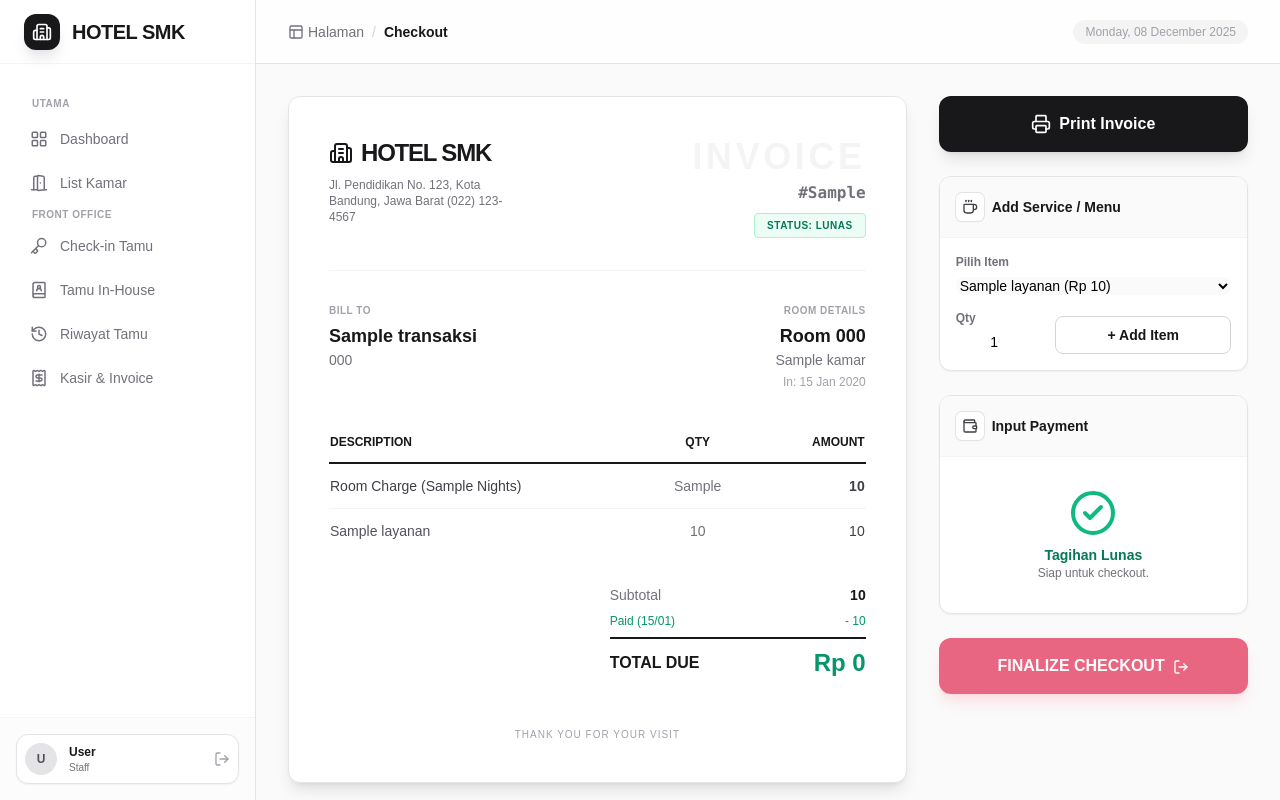
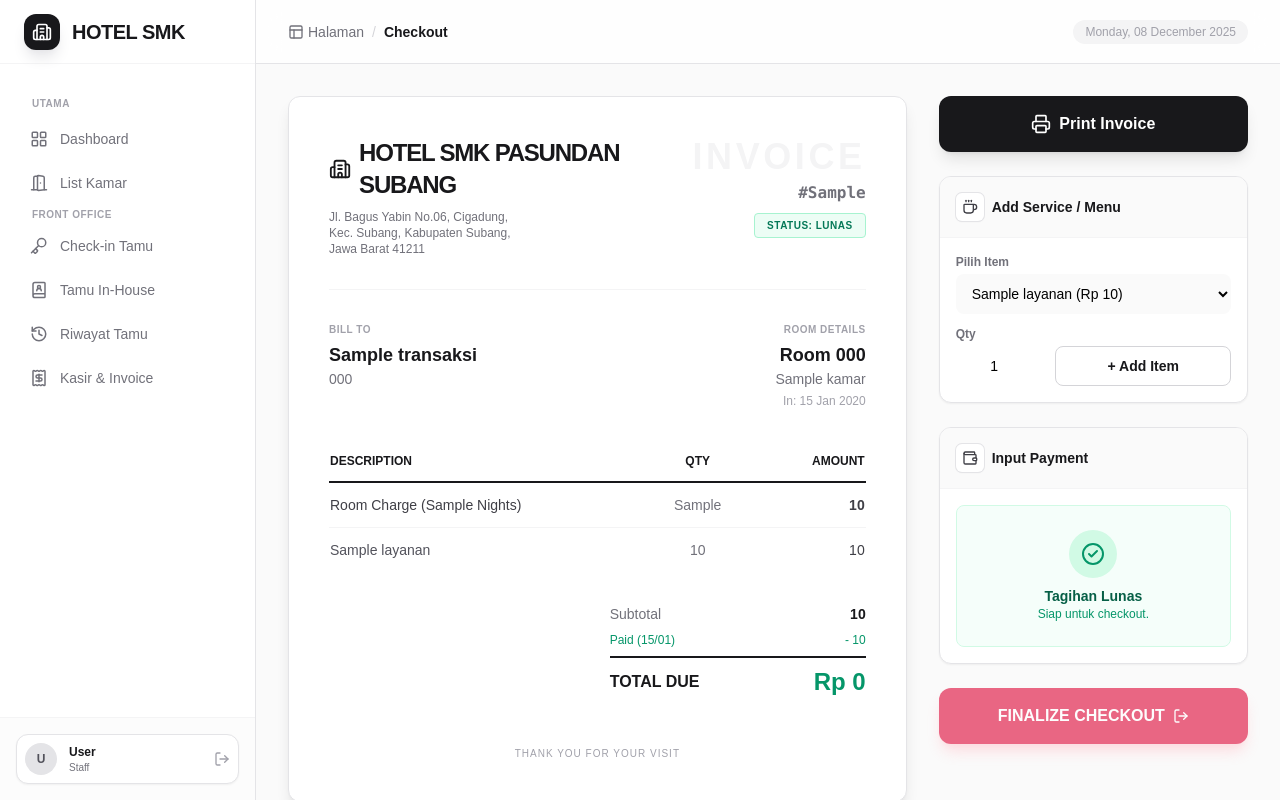
Before and after one commit to SoMyGirl/apps-pasdan-hotel, a PHP site: page /Checkout/payment?id=1 in a window 1280 px wide. Run offline with PHP 8.4, Linux system fonts and the light colour scheme; tables that the repository leaves empty or names only in its code hold one stand-in row (values such as "Sample post"); some libraries are stand-ins or nearby versions.

Commit message:
pengatasan eror saat checkout

```diff
--- a/views/Checkout/payment.php
+++ b/views/Checkout/payment.php
@@ -20,9 +20,9 @@
             <div class="flex justify-between items-start border-b border-zinc-100 pb-8 mb-8">
                 <div>
                     <h1 class="text-2xl font-black text-zinc-900 tracking-tighter uppercase flex items-center gap-2">
-                        <i data-lucide="building-2" class="w-6 h-6"></i> HOTEL SMK
+                        <i data-lucide="building-2" class="w-6 h-6"></i> HOTEL SMK Pasundan Subang
                     </h1>
-                    <p class="text-xs text-zinc-500 mt-2 w-48">Jl. Pendidikan No. 123, Kota Bandung, Jawa Barat (022) 123-4567</p>
+                    <p class="text-xs text-zinc-500 mt-2 w-48">Jl. Bagus Yabin No.06, Cigadung, Kec. Subang, Kabupaten Subang, Jawa Barat 41211</p>
                 </div>
                 <div class="text-right">
                     <h2 class="text-4xl font-black text-zinc-100 uppercase tracking-widest">INVOICE</h2>
@@ -123,7 +123,7 @@
                         <div class="space-y-3">
                             <div>
                                 <label class="text-xs font-bold text-zinc-500 mb-1 block">Pilih Item</label>
-                                <select name="id_layanan" class="w-full rounded-lg border-zinc-200 text-sm focus:ring-zinc-900 bg-zinc-50">
+                                <select name="id_layanan" class="w-full rounded-lg border-zinc-200 text-sm focus:ring-zinc-900 bg-zinc-50 h-10 px-3">
                                     <?php foreach($menu as $m): ?>
                                         <option value="<?= $m['id_layanan'] ?>">
                                             <?= $m['nama_layanan'] ?> (Rp <?= number_format($m['harga_satuan']) ?>)
@@ -134,9 +134,9 @@
                             <div class="flex gap-2">
                                 <div class="w-1/3">
                                     <label class="text-xs font-bold text-zinc-500 mb-1 block">Qty</label>
-                                    <input type="number" name="jumlah" value="1" min="1" class="w-full rounded-lg border-zinc-200 text-sm text-center focus:ring-zinc-900">
+                                    <input type="number" name="jumlah" value="1" min="1" class="w-full rounded-lg border-zinc-200 text-sm text-center focus:ring-zinc-900 h-10">
                                 </div>
-                                <button type="submit" class="flex-1 mt-auto bg-white border border-zinc-300 text-zinc-900 rounded-lg text-sm font-bold hover:bg-zinc-50 h-[38px] self-end">
+                                <button type="submit" class="flex-1 mt-auto bg-white border border-zinc-300 text-zinc-900 rounded-lg text-sm font-bold hover:bg-zinc-50 h-10 self-end">
                                     + Add Item
                                 </button>
                             </div>
@@ -155,42 +155,49 @@
                 <div class="p-4">
                     <?php if($sisa > 0): ?>
                         <form method="POST">
-                            <div class="space-y-3">
+                            <div class="space-y-4">
                                 <div>
-                                    <label class="text-xs font-bold text-zinc-500 mb-1 block">Nominal Bayar</label>
-                                    <div class="relative">
-                                        <span class="absolute left-3 top-2.5 text-zinc-400 text-sm font-bold">Rp</span>
-                                        <input type="number" name="uang" required max="<?= $sisa ?>" placeholder="<?= $sisa ?>" class="w-full pl-10 rounded-lg border-zinc-200 text-sm font-bold text-zinc-900 focus:ring-zinc-900">
+                                    <label class="text-xs font-bold text-zinc-500 mb-1.5 block">Nominal Bayar</label>
+                                    <div class="relative group">
+                                        <div class="absolute inset-y-0 left-0 pl-3 flex items-center pointer-events-none">
+                                            <span class="text-zinc-400 text-sm font-bold group-focus-within:text-zinc-900 transition-colors">Rp</span>
+                                        </div>
+                                        <input type="number" name="uang" required max="<?= $sisa ?>" placeholder="<?= $sisa ?>"
+                                            class="block w-full h-10 pl-10 pr-3 rounded-lg border-zinc-200 text-sm font-bold text-zinc-900 focus:border-zinc-900 focus:ring-zinc-900 placeholder:text-zinc-300 transition-all">
                                     </div>
                                 </div>
                                 <div>
-                                    <label class="text-xs font-bold text-zinc-500 mb-1 block">Keterangan</label>
-                                    <select name="ket" class="w-full rounded-lg border-zinc-200 text-sm focus:ring-zinc-900 bg-zinc-50">
-                                        <option value="Pelunasan">Pelunasan</option>
-                                        <option value="Deposit / DP">Deposit / DP</option>
-                                    </select>
+                                    <label class="text-xs font-bold text-zinc-500 mb-1.5 block">Keterangan</label>
+                                    <div class="relative">
+                                        <select name="ket" class="block w-full h-10 px-3 rounded-lg border-zinc-200 text-sm focus:border-zinc-900 focus:ring-zinc-900 bg-white appearance-none transition-all">
+                                            <option value="Pelunasan">Pelunasan</option>
+                                            <option value="Deposit / DP">Deposit / DP</option>
+                                        </select>
+                                        <i data-lucide="chevron-down" class="absolute right-3 top-3 w-4 h-4 text-zinc-400 pointer-events-none"></i>
+                                    </div>
                                 </div>
-                                <button type="submit" name="pay" class="w-full py-3 bg-emerald-600 text-white rounded-lg font-bold hover:bg-emerald-700 shadow-md shadow-emerald-100 transition-all">
-                                    Process Payment
+                                <button type="submit" name="pay" class="w-full h-10 bg-emerald-600 text-white rounded-lg font-bold hover:bg-emerald-700 shadow-md shadow-emerald-100 transition-all flex justify-center items-center gap-2">
+                                    <i data-lucide="banknote" class="w-4 h-4"></i> Process Payment
                                 </button>
                             </div>
                         </form>
                     <?php else: ?>
-                        <div class="text-center py-4">
-                            <i data-lucide="check-circle-2" class="w-12 h-12 text-emerald-500 mx-auto mb-2"></i>
-                            <p class="text-sm font-bold text-emerald-700">Tagihan Lunas</p>
-                            <p class="text-xs text-zinc-500">Siap untuk checkout.</p>
+                        <div class="text-center py-6 bg-emerald-50/50 rounded-lg border border-emerald-100">
+                            <div class="w-12 h-12 bg-emerald-100 text-emerald-600 rounded-full flex items-center justify-center mx-auto mb-2">
+                                <i data-lucide="check-circle-2" class="w-6 h-6"></i>
+                            </div>
+                            <p class="text-sm font-bold text-emerald-800">Tagihan Lunas</p>
+                            <p class="text-xs text-emerald-600">Siap untuk checkout.</p>
                         </div>
                     <?php endif; ?>
                 </div>
             </div>
 
             <?php if($sisa <= 0): ?>
-                <a href="index.php?modul=Checkout&aksi=payment&id=<?= $transaksi['id_transaksi'] ?>&process=checkout"
-                   onclick="return confirm('Konfirmasi Checkout? Kamar akan diset menjadi Dirty.')"
-                   class="block w-full py-4 bg-rose-600 text-white text-center rounded-xl font-bold hover:bg-rose-700 shadow-lg shadow-rose-200 transition-all animate-pulse">
-                   FINALIZE CHECKOUT <i data-lucide="log-out" class="inline w-4 h-4 ml-1"></i>
-                </a>
+                <button onclick="confirmCheckout('<?= $transaksi['id_transaksi'] ?>')"
+                   class="w-full py-4 bg-rose-600 text-white text-center rounded-xl font-bold hover:bg-rose-700 shadow-lg shadow-rose-200 transition-all animate-pulse flex items-center justify-center gap-2">
+                   FINALIZE CHECKOUT <i data-lucide="log-out" class="w-4 h-4"></i>
+                </button>
             <?php endif; ?>
 
         <?php else: ?>
@@ -202,3 +209,31 @@
 
     </div>
 </div>
+
+<script>
+    // Inisialisasi Icon
+    lucide.createIcons();
+
+    function confirmCheckout(id) {
+        Swal.fire({
+            title: '<span class="text-zinc-900 font-bold">Konfirmasi Checkout?</span>',
+            html: '<p class="text-zinc-500">Status kamar akan berubah menjadi <strong class="text-amber-600">DIRTY</strong> dan transaksi akan ditutup.</p>',
+            icon: 'warning',
+            showCancelButton: true,
+            confirmButtonColor: '#e11d48', // Rose-600
+            cancelButtonColor: '#e4e4e7', // Zinc-200
+            confirmButtonText: 'Ya, Checkout',
+            cancelButtonText: '<span class="text-zinc-600 font-bold">Batal</span>',
+            reverseButtons: true,
+            customClass: {
+                popup: 'rounded-2xl p-6',
+                confirmButton: 'rounded-lg px-6 py-2.5 font-bold',
+                cancelButton: 'rounded-lg px-6 py-2.5 hover:bg-zinc-100'
+            }
+        }).then((result) => {
+            if (result.isConfirmed) {
+                window.location.href = "index.php?modul=Checkout&aksi=payment&id=" + id + "&process=checkout";
+            }
+        })
+    }
+</script>
--- a/views/layout/footer.php
+++ b/views/layout/footer.php
@@ -2,16 +2,23 @@
     // Jalankan Icon
     lucide.createIcons();
 
-    // SweetAlert Notifikasi
+    // SweetAlert Notifikasi (Toast Center Dark Theme)
     <?php if (isset($_SESSION['flash_type'])): ?>
         Swal.fire({
             icon: '<?= $_SESSION['flash_type'] ?>',
+            title: '<?= ucfirst($_SESSION['flash_type']) ?>',
             text: '<?= $_SESSION['flash_message'] ?>',
             toast: true,
-            position: 'top-end',
+            position: 'top', // POSISI TENGAH
             showConfirmButton: false,
             timer: 3000,
-            timerProgressBar: true
+            timerProgressBar: true,
+            background: '#18181b', // Zinc-900 (Hitam)
+            color: '#fff',         // Teks Putih
+            iconColor: '<?= $_SESSION['flash_type'] == "success" ? "#10b981" : "#f43f5e" ?>', // Hijau/Merah custom
+            customClass: {
+                popup: 'rounded-xl border border-zinc-700 shadow-2xl'
+            }
         });
         <?php unset($_SESSION['flash_type'], $_SESSION['flash_message']); ?>
     <?php endif; ?>
```
Also changed, not shown: controllers/POS/POSController.php (+15 -1 lines).
